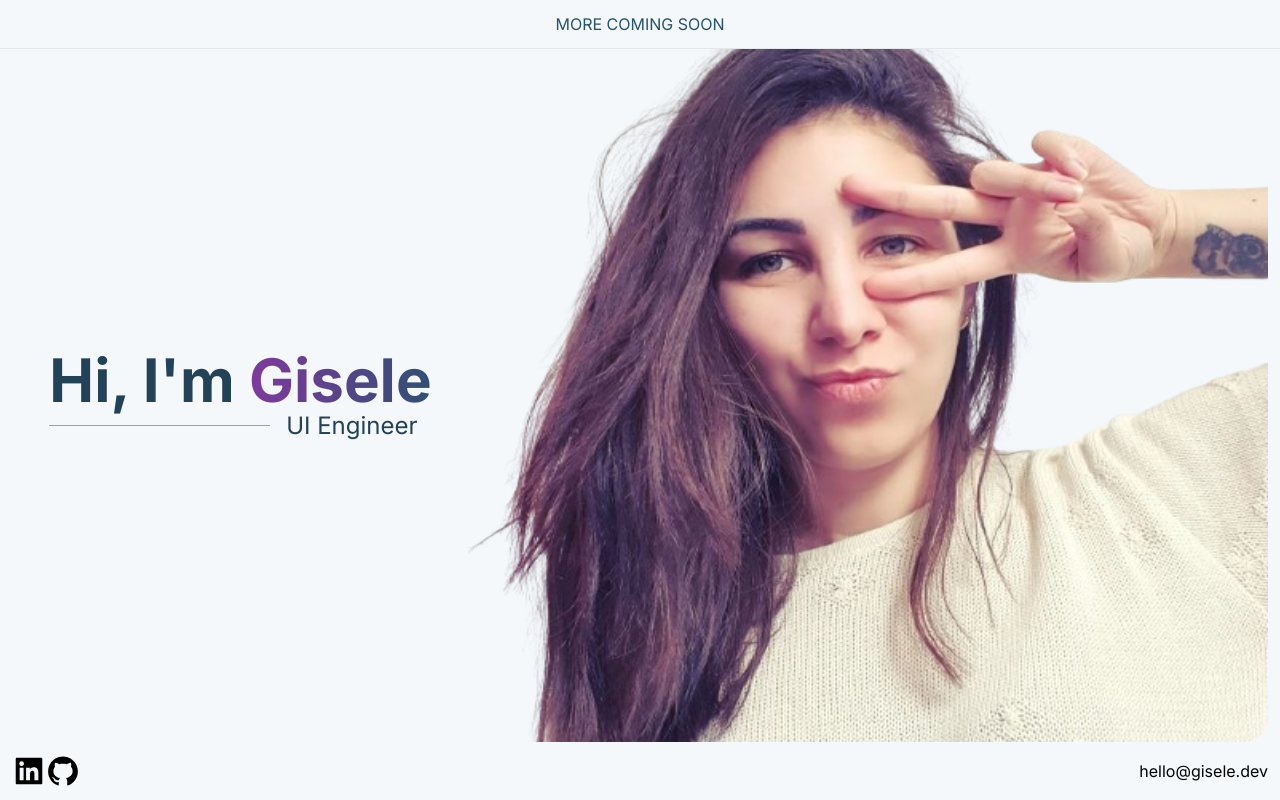
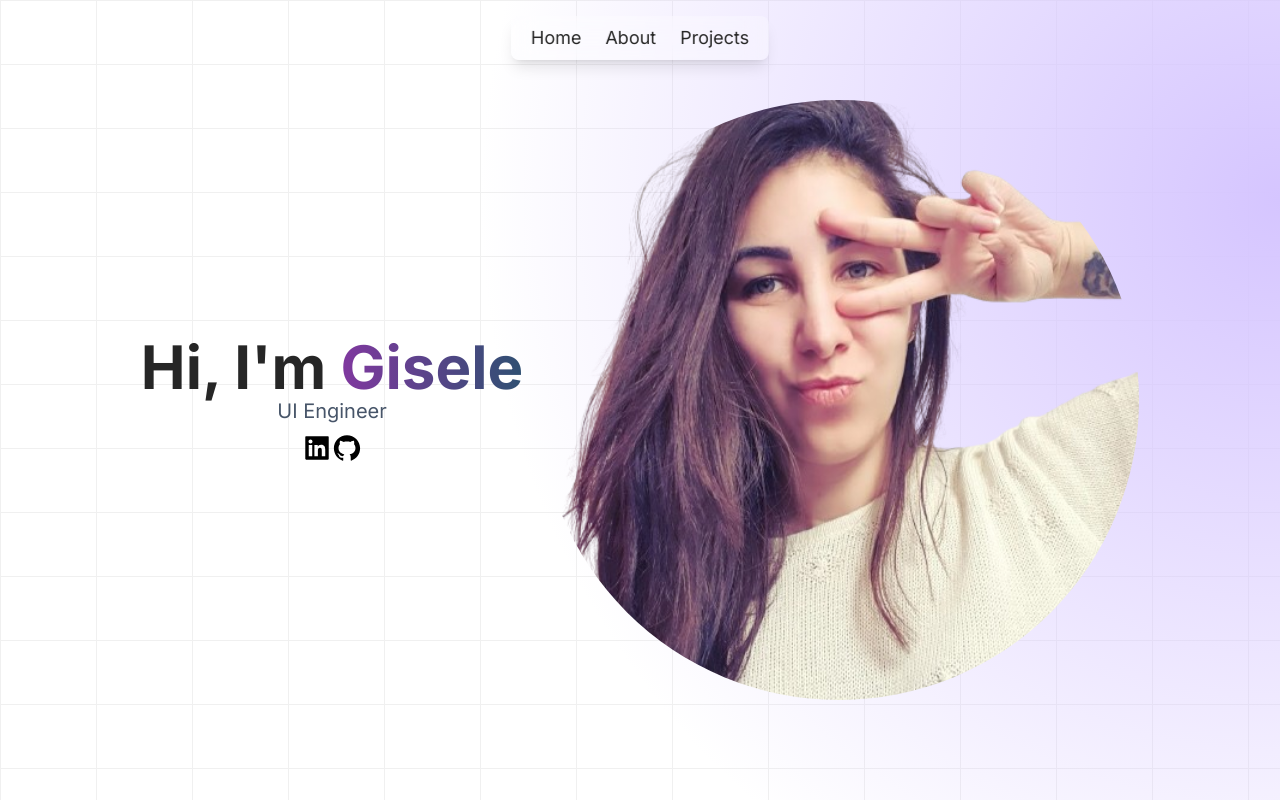
Before and after one commit to gbspecapedra/portfolio, a Next.js app: page / in a window 1280 px wide. Built offline with nearby package versions, Linux system fonts and the light colour scheme.

Commit message:
feat: navbar & hero

```diff
--- a/app/page.tsx
+++ b/app/page.tsx
@@ -1,58 +1,80 @@
 import Image from "next/image";
 import HeroImage from "../public/hero.png";
-import { AiFillLinkedin, AiOutlineGithub } from "react-icons/ai";
-import { MdOutlineMenu } from "react-icons/md";
+import { AiFillLinkedin, AiOutlineGithub, AiOutlineHome } from "react-icons/ai";
 import Link from "next/link";
+import { GrProjects, GrUserFemale } from "react-icons/gr";
 
 export default function Home() {
   return (
-    <main className="h-dvh w-dvh flex flex-col items-center bg-background">
-      <nav className="w-full flex justify-center items-center p-3 border border-x-0 border-t-0">
-        {/* <MdOutlineMenu size={34} />
-        <button
-          type="button"
-          disabled
-          className="inline-block rounded bg-primary px-6 pb-2 pt-2.5 text-xs font-medium uppercase leading-normal text-white shadow-[0_4px_9px_-4px_#3b71ca] transition duration-150 ease-in-out hover:bg-primary-600 hover:shadow-[0_8px_9px_-4px_rgba(59,113,202,0.3),0_4px_18px_0_rgba(59,113,202,0.2)] focus:bg-primary-600 focus:shadow-[0_8px_9px_-4px_rgba(59,113,202,0.3),0_4px_18px_0_rgba(59,113,202,0.2)] focus:outline-none focus:ring-0 active:bg-primary-700 active:shadow-[0_8px_9px_-4px_rgba(59,113,202,0.3),0_4px_18px_0_rgba(59,113,202,0.2)] dark:shadow-[0_4px_9px_-4px_rgba(59,113,202,0.5)] dark:hover:shadow-[0_8px_9px_-4px_rgba(59,113,202,0.2),0_4px_18px_0_rgba(59,113,202,0.1)] dark:focus:shadow-[0_8px_9px_-4px_rgba(59,113,202,0.2),0_4px_18px_0_rgba(59,113,202,0.1)] dark:active:shadow-[0_8px_9px_-4px_rgba(59,113,202,0.2),0_4px_18px_0_rgba(59,113,202,0.1)]"
-        >
-          Let&apos;s talk
-        </button> */}
-        <div className="text-primary text-base">MORE COMING SOON</div>
-      </nav>
-      <section className="w-full h-full flex flex-col-reverse px-3 items-center justify-center gap-4 lg:gap-0 lg:flex-row lg:justify-end">
-        <div className="lg:w-1/3">
-          <div className="gap-3">
-            <div className="text-primary-900 text-4xl lg:text-6xl font-bold">
+    <main className="h-dvh w-dvw max-h-screen max-w-7xl flex flex-col items-center justify-center overflow-hidden mx-auto">
+      <div className="absolute inset-0 -z-10 h-full w-full bg-white bg-[linear-gradient(to_right,#f0f0f0_1px,transparent_1px),linear-gradient(to_bottom,#f0f0f0_1px,transparent_1px)] bg-[size:6rem_4rem]">
+        <div className="absolute bottom-0 left-0 right-0 top-0 bg-[radial-gradient(circle_800px_at_100%_200px,#d5c5ff,transparent)]"></div>
+      </div>
+
+      <div className="h-full w-full flex">
+        <nav className="absolute top-0 left-1/2 transform -translate-x-1/2 flex items-center justify-center bg-white/30 backdrop-blur-md shadow-lg rounded-lg p-8 py-2 px-5 mt-4 gap-6">
+          <Link
+            href="/"
+            className="text-neutral-800 hover:text-accent hover:underline"
+          >
+            <span className="block sm:hidden">
+              <AiOutlineHome size={28} />
+            </span>
+            <span className="hidden text-lg !cursor-pointer sm:block">
+              Home
+            </span>
+          </Link>
+          <Link
+            href="/"
+            className="text-neutral-800 hover:text-accent hover:underline"
+          >
+            <span className="block sm:hidden">
+              <GrUserFemale size={24} />
+            </span>
+            <span className="hidden text-lg !cursor-pointer sm:block">
+              About
+            </span>
+          </Link>
+          <Link
+            href="/"
+            className="text-neutral-800 hover:text-accent hover:underline"
+          >
+            <span className="block sm:hidden">
+              <GrProjects size={22} />
+            </span>
+            <span className="hidden text-lg !cursor-pointer sm:block">
+              Projects
+            </span>
+          </Link>
+        </nav>
+
+        <div className="flex flex-col items-center justify-center gap-4 w-full pt-16 sm:flex-row-reverse sm:pt-0">
+          <div className="relative w-72 h-72 md:w-96 md:h-96 lg:w-[600px] lg:h-[600px]">
+            <Image src={HeroImage} alt="hero" fill className="rounded-full" />
+          </div>
+          <div className="flex flex-col items-center justify-center">
+            <div className="text-neutral-800 text-4xl md:text-5xl lg:text-6xl font-bold">
               Hi, I&apos;m <span className="gradient-text">Gisele</span>
             </div>
-            <div className="flex justify-center items-center gap-4 lg:justify-normal">
-              <div className="lg:w-[13.8rem] lg:h-[0.5px] lg:bg-slate-400" />
-              <div className="text-primary-900 text-base lg:text-2xl">
+            <div className="flex justify-center items-center">
+              <div className="text-slate-600 text-base md:text-lg lg:text-xl">
                 UI Engineer
               </div>
             </div>
+            <div className="flex pt-2">
+              <Link
+                href="https://www.linkedin.com/in/gbspecapedra/"
+                target="_blank"
+              >
+                <AiFillLinkedin size={30} />
+              </Link>
+              <Link href="https://github.com/gbspecapedra" target="_blank">
+                <AiOutlineGithub size={30} />
+              </Link>
+            </div>
           </div>
         </div>
-
-        <div className="relative w-96 h-96 lg:h-full lg:w-[800px]">
-          <Image
-            src={HeroImage}
-            alt="hero"
-            fill
-            className="rounded-full lg:rounded-none lg:rounded-br-3xl"
-          />
-        </div>
-      </section>
-      <footer className="w-full flex justify-between items-center p-3 border border-x-0 border-b-0 lg:border-none">
-        <div className="flex flex-row">
-          <Link href="https://www.linkedin.com/in/gpecapedra/" target="_blank">
-            <AiFillLinkedin size={34} />
-          </Link>
-          <Link href="https://github.com/gpecapedra" target="_blank">
-            <AiOutlineGithub size={34} />
-          </Link>
-        </div>
-        <span>hello@gisele.dev</span>
-      </footer>
+      </div>
     </main>
   );
 }
```
